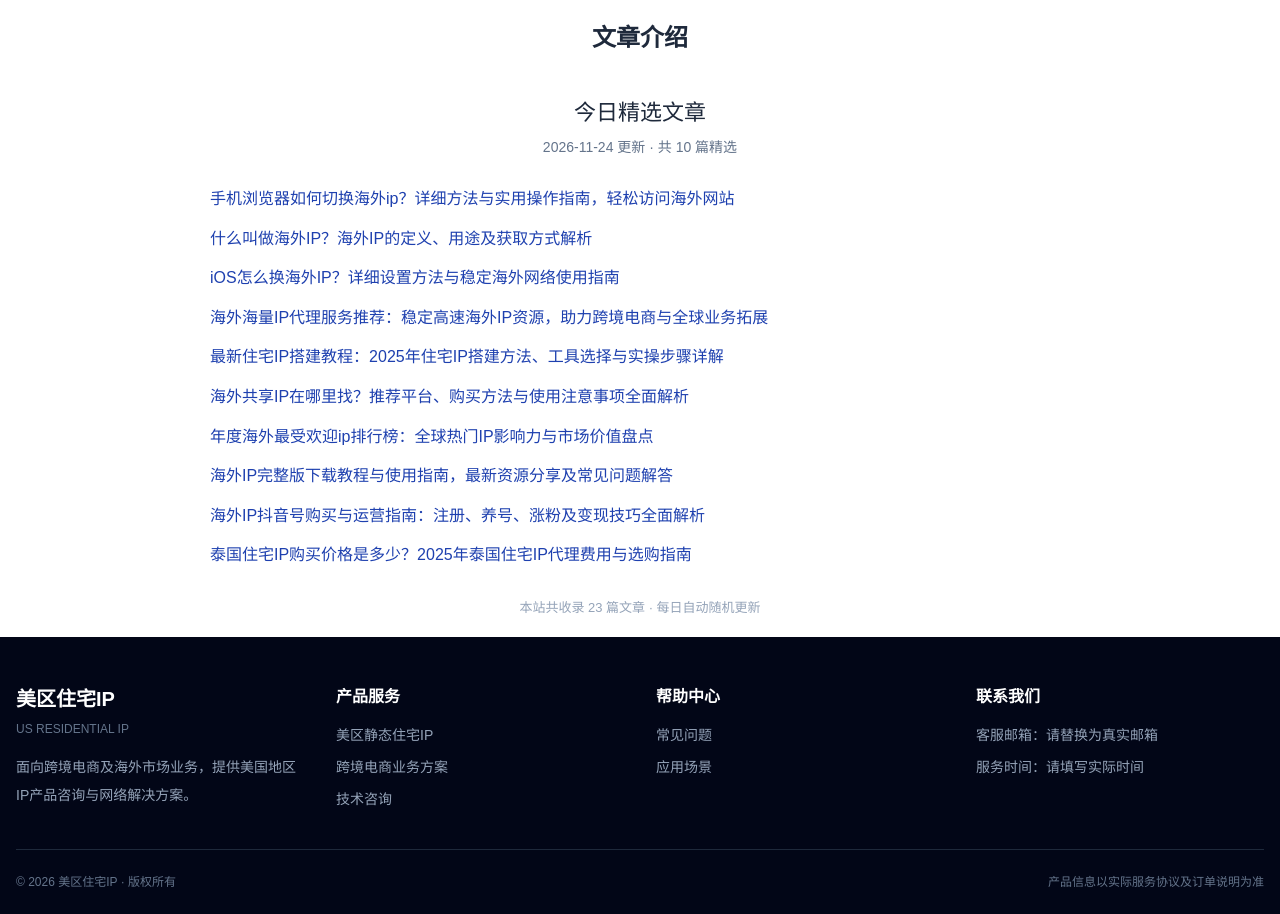
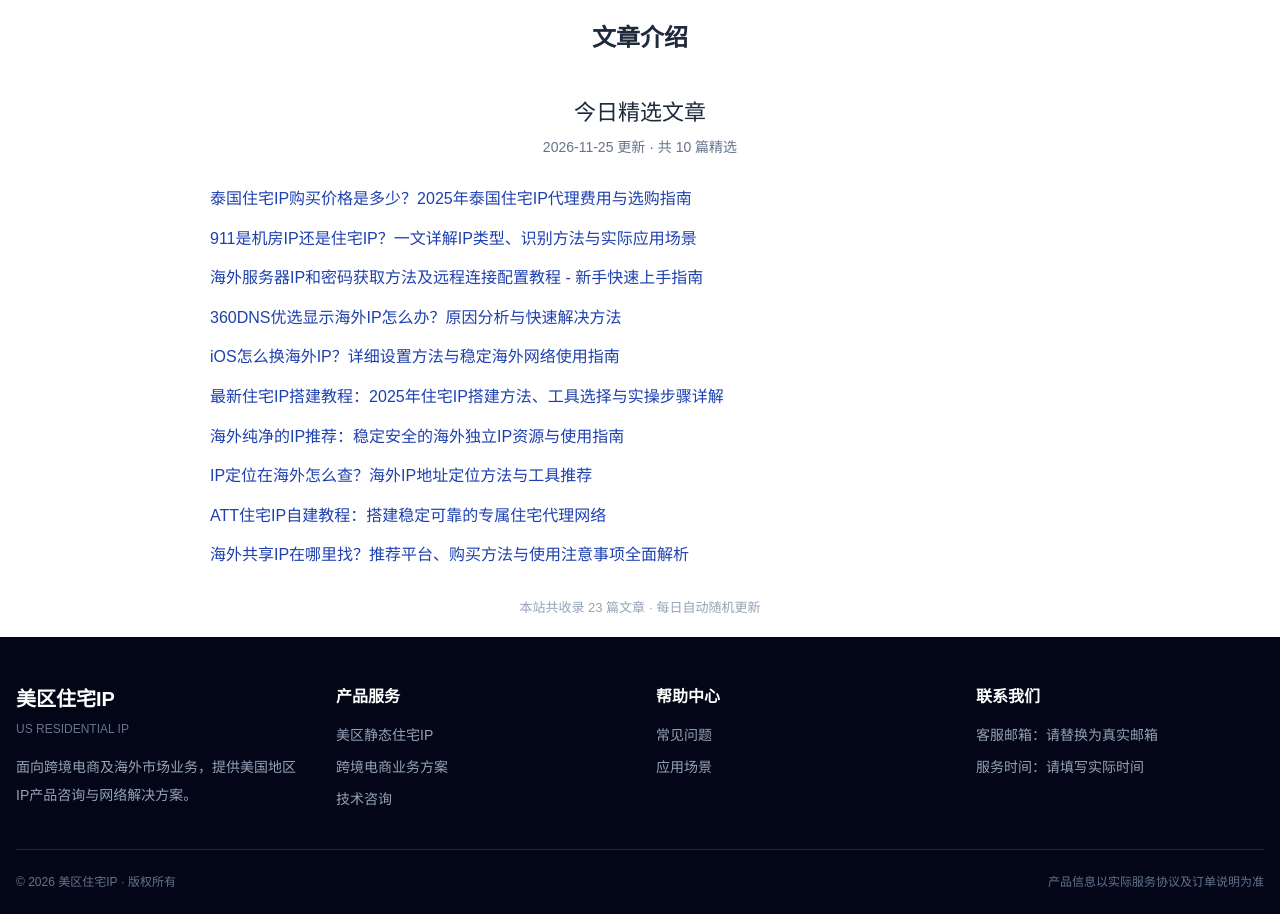
Before and after one commit to ultranova74/dulicesw, a plain HTML site: page index.html in a window 1280 px wide. Shown: the part 3300-4214 px from the top of the page. Drawn offline with nearby package versions, Linux system fonts and the light colour scheme.

Commit message:
每日文章精选更新 2026-11-25

```diff
--- a/index.html
+++ b/index.html
@@ -293,18 +293,18 @@
         <h2 class="section-title">文章介绍</h2>
         <div class="link-list" style="max-width:900px; margin:0 auto; padding:20px 0;">
             <h2 style="text-align:center; font-size:22px; margin-bottom:8px; color:#1e293b;">今日精选文章</h2>
-            <p style="text-align:center; color:#64748b; font-size:14px; margin-bottom:28px;">2026-11-24 更新 · 共 10 篇精选</p>
+            <p style="text-align:center; color:#64748b; font-size:14px; margin-bottom:28px;">2026-11-25 更新 · 共 10 篇精选</p>
             <ul style="list-style:none; padding:0 20px; margin:0;">
-          <li style="margin-bottom:14px; line-height:1.6;"><a href="pages/0BIjJ.html" style="color:#1e40af; text-decoration:none; font-size:16px;">手机浏览器如何切换海外ip？详细方法与实用操作指南，轻松访问海外网站</a></li>
-          <li style="margin-bottom:14px; line-height:1.6;"><a href="pages/0CL0t.html" style="color:#1e40af; text-decoration:none; font-size:16px;">什么叫做海外IP？海外IP的定义、用途及获取方式解析</a></li>
+          <li style="margin-bottom:14px; line-height:1.6;"><a href="pages/0C32j.html" style="color:#1e40af; text-decoration:none; font-size:16px;">泰国住宅IP购买价格是多少？2025年泰国住宅IP代理费用与选购指南</a></li>
+          <li style="margin-bottom:14px; line-height:1.6;"><a href="pages/0bi9A.html" style="color:#1e40af; text-decoration:none; font-size:16px;">911是机房IP还是住宅IP？一文详解IP类型、识别方法与实际应用场景</a></li>
+          <li style="margin-bottom:14px; line-height:1.6;"><a href="pages/0B9v5.html" style="color:#1e40af; text-decoration:none; font-size:16px;">海外服务器IP和密码获取方法及远程连接配置教程 - 新手快速上手指南</a></li>
+          <li style="margin-bottom:14px; line-height:1.6;"><a href="pages/0c7d4.html" style="color:#1e40af; text-decoration:none; font-size:16px;">360DNS优选显示海外IP怎么办？原因分析与快速解决方法</a></li>
           <li style="margin-bottom:14px; line-height:1.6;"><a href="pages/0b108.html" style="color:#1e40af; text-decoration:none; font-size:16px;">iOS怎么换海外IP？详细设置方法与稳定海外网络使用指南</a></li>
-          <li style="margin-bottom:14px; line-height:1.6;"><a href="pages/0BDmD.html" style="color:#1e40af; text-decoration:none; font-size:16px;">海外海量IP代理服务推荐：稳定高速海外IP资源，助力跨境电商与全球业务拓展</a></li>
           <li style="margin-bottom:14px; line-height:1.6;"><a href="pages/0BG0s.html" style="color:#1e40af; text-decoration:none; font-size:16px;">最新住宅IP搭建教程：2025年住宅IP搭建方法、工具选择与实操步骤详解</a></li>
+          <li style="margin-bottom:14px; line-height:1.6;"><a href="pages/0Bw0B.html" style="color:#1e40af; text-decoration:none; font-size:16px;">海外纯净的IP推荐：稳定安全的海外独立IP资源与使用指南</a></li>
+          <li style="margin-bottom:14px; line-height:1.6;"><a href="pages/0CJSY.html" style="color:#1e40af; text-decoration:none; font-size:16px;">IP定位在海外怎么查？海外IP地址定位方法与工具推荐</a></li>
+          <li style="margin-bottom:14px; line-height:1.6;"><a href="pages/0cNkT.html" style="color:#1e40af; text-decoration:none; font-size:16px;">ATT住宅IP自建教程：搭建稳定可靠的专属住宅代理网络</a></li>
           <li style="margin-bottom:14px; line-height:1.6;"><a href="pages/0C38s.html" style="color:#1e40af; text-decoration:none; font-size:16px;">海外共享IP在哪里找？推荐平台、购买方法与使用注意事项全面解析</a></li>
-          <li style="margin-bottom:14px; line-height:1.6;"><a href="pages/0ck4W.html" style="color:#1e40af; text-decoration:none; font-size:16px;">年度海外最受欢迎ip排行榜：全球热门IP影响力与市场价值盘点</a></li>
-          <li style="margin-bottom:14px; line-height:1.6;"><a href="pages/0bddu.html" style="color:#1e40af; text-decoration:none; font-size:16px;">海外IP完整版下载教程与使用指南，最新资源分享及常见问题解答</a></li>
-          <li style="margin-bottom:14px; line-height:1.6;"><a href="pages/0bw22.html" style="color:#1e40af; text-decoration:none; font-size:16px;">海外IP抖音号购买与运营指南：注册、养号、涨粉及变现技巧全面解析</a></li>
-          <li style="margin-bottom:14px; line-height:1.6;"><a href="pages/0C32j.html" style="color:#1e40af; text-decoration:none; font-size:16px;">泰国住宅IP购买价格是多少？2025年泰国住宅IP代理费用与选购指南</a></li>
             </ul>
             <p style="text-align:center; margin-top:30px; color:#94a3b8; font-size:13px;">本站共收录 23 篇文章 · 每日自动随机更新</p>
         </div>
```
